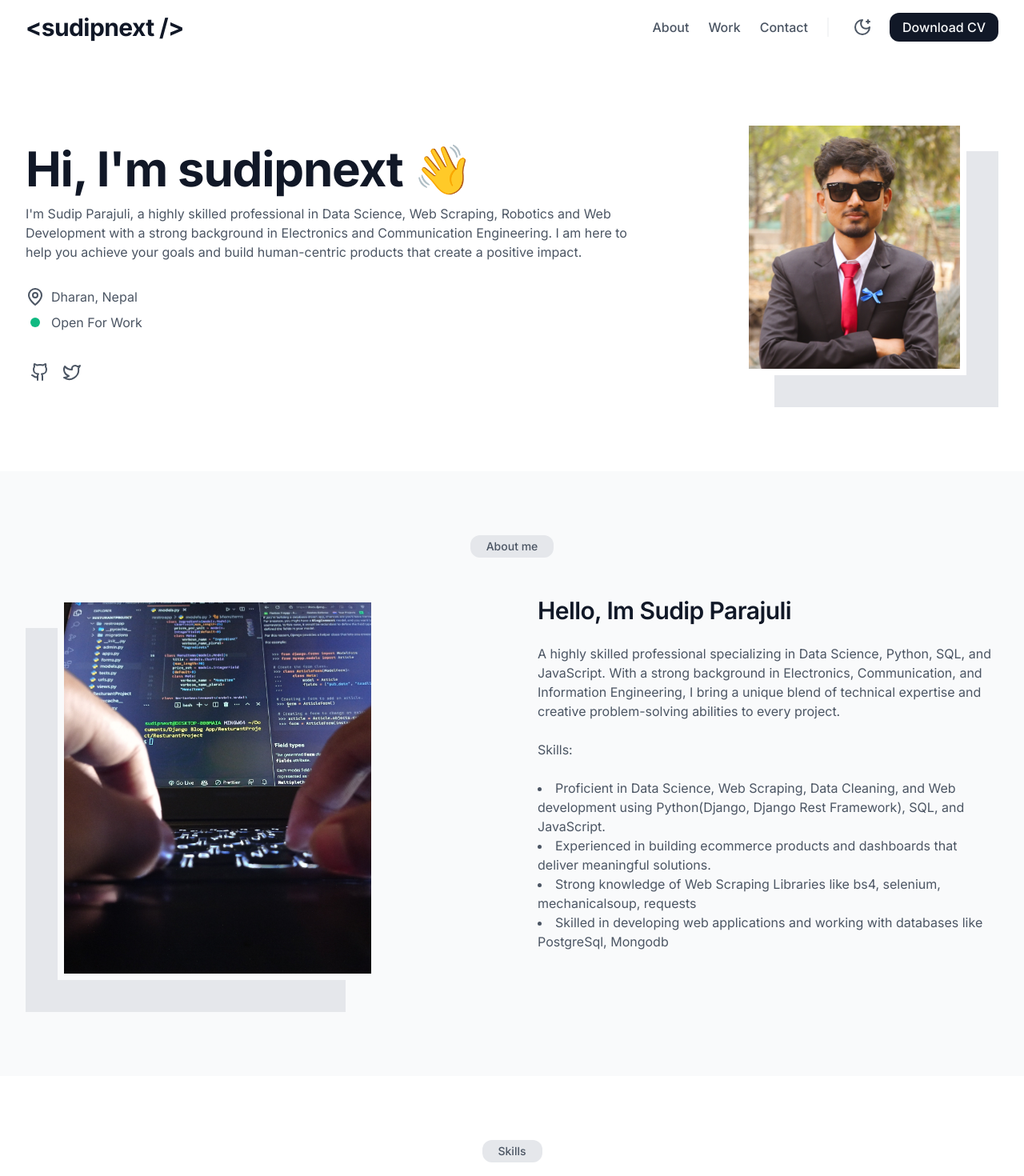
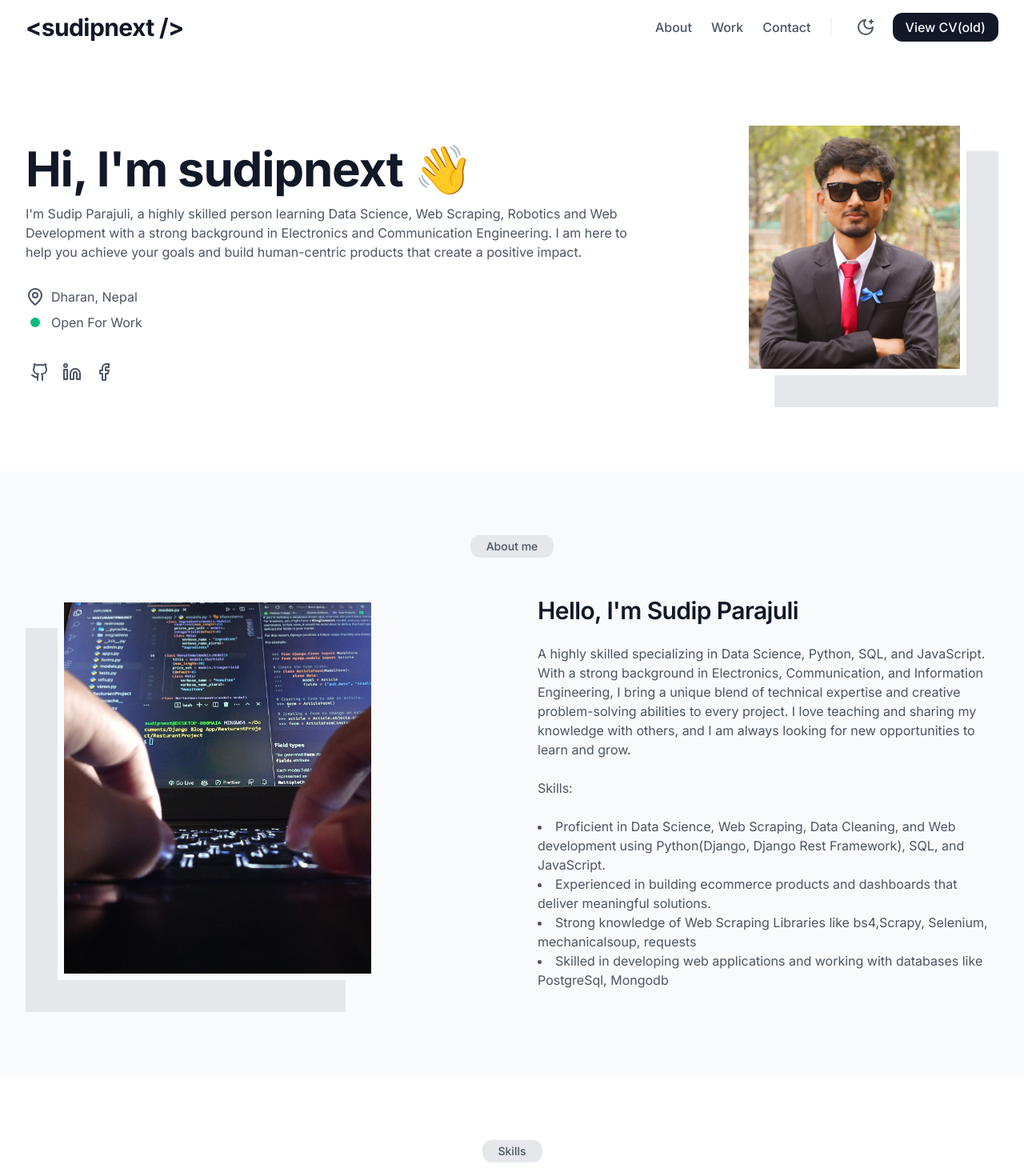
Before and after one commit to sudipnext/sudipnext.github.io, a Next.js app: page / in a window 1280 px wide. Shown: the top 1470 px of the page at 80% size. Built offline with nearby package versions, Linux system fonts and the light colour scheme.

Commit message:
Updated and Fixed things

```diff
--- a/src/components/general/download-cv.tsx
+++ b/src/components/general/download-cv.tsx
@@ -5,7 +5,7 @@ import Button from '@/components/general/button';
 const DownloadCV = () => {
   return (
     <Button onClick={() => window?.open('/files/cv.html', '_blank')}>
-      Download CV
+      View CV(old)
     </Button>
   );
 };
--- a/src/components/sections/about-me.tsx
+++ b/src/components/sections/about-me.tsx
@@ -29,16 +29,16 @@ const AboutMeSection = () => {
         {/* Content */}
         <div className="flex max-w-xl flex-col gap-6">
           <Typography variant="h3">
-            Hello, Im Sudip Parajuli
+            Hello, I&apos;m Sudip Parajuli
           </Typography>
           <Typography>
-            A highly skilled professional specializing in Data Science, Python, SQL, and JavaScript. With a strong background in Electronics, Communication, and Information Engineering, I bring a unique blend of technical expertise and creative problem-solving abilities to every project.
+            A highly skilled specializing in Data Science, Python, SQL, and JavaScript. With a strong background in Electronics, Communication, and Information Engineering, I bring a unique blend of technical expertise and creative problem-solving abilities to every project. I love teaching and sharing my knowledge with others, and I am always looking for new opportunities to learn and grow.
           </Typography>
             Skills:
             <ul className="list-disc list-inside">
               <li>Proficient in Data Science, Web Scraping, Data Cleaning, and Web development using Python(Django, Django Rest Framework), SQL, and JavaScript.</li>
               <li>Experienced in building ecommerce products and dashboards that deliver meaningful solutions.</li>
-              <li>Strong knowledge of Web Scraping Libraries like bs4, selenium, mechanicalsoup, requests</li>
+              <li>Strong knowledge of Web Scraping Libraries like bs4,Scrapy, Selenium, mechanicalsoup, requests</li>
               <li>Skilled in developing web applications and working with databases like PostgreSql, Mongodb</li>
             </ul>
         </div>
--- a/src/components/sections/hero.tsx
+++ b/src/components/sections/hero.tsx
@@ -31,7 +31,7 @@ const HeroSection = () => {
               <span className="inline-block animate-waving-hand">👋</span>
             </Typography>
             <Typography>
-              I&apos;m Sudip Parajuli, a highly skilled professional in Data Science, Web Scraping, Robotics and Web Development with a strong background in Electronics and Communication Engineering. I am here to help you achieve your goals and build human-centric products that create a positive impact.
+              I&apos;m Sudip Parajuli, a highly skilled person learning Data Science, Web Scraping, Robotics and Web Development with a strong background in Electronics and Communication Engineering. I am here to help you achieve your goals and build human-centric products that create a positive impact.
             </Typography>
           </div>
           <div className="flex flex-col gap-2">
--- a/src/components/sections/skills.tsx
+++ b/src/components/sections/skills.tsx
@@ -12,7 +12,7 @@ const SkillsSection = () => {
           <Tag label="Skills" />
         </div>
         <Typography variant="subtitle" className="max-w-xl text-center">
-          Skills
+          I know very Wide Variety of Experiences from Web Development to IoT and Robotics.
         </Typography>
       </div>
 
--- a/src/lib/data.tsx
+++ b/src/lib/data.tsx
@@ -1,4 +1,4 @@
-import { Github, Twitter, Figma } from "lucide-react";
+import { Github, Facebook, Linkedin } from "lucide-react";
 
 import LogoJavascript from "/public/images/logos/newLogos/JavaScript.svg";
 import LogoTypescript from "/public/images/logos/newLogos/TypeScript.svg";
@@ -63,9 +63,14 @@ export const SOCIAL_LINKS = [
     url: "https://github.com/sudipnext",
   },
   {
-    icon: Twitter,
-    url: "https://twitter.com/sudipnext",
+    icon: Linkedin,
+    url: "https://www.linkedin.com/in/sudipnext/",
   },
+  {
+    icon: Facebook,
+    url: "https://www.facebook.com/sudipnext",
+  },
+
 ];
 
 export const TECHNOLOGIES: TechDetails[] = [
```
Also changed, not shown: public/images/logos/medium.svg (added), 1 other file (tests, documents, lock files or other folders).
